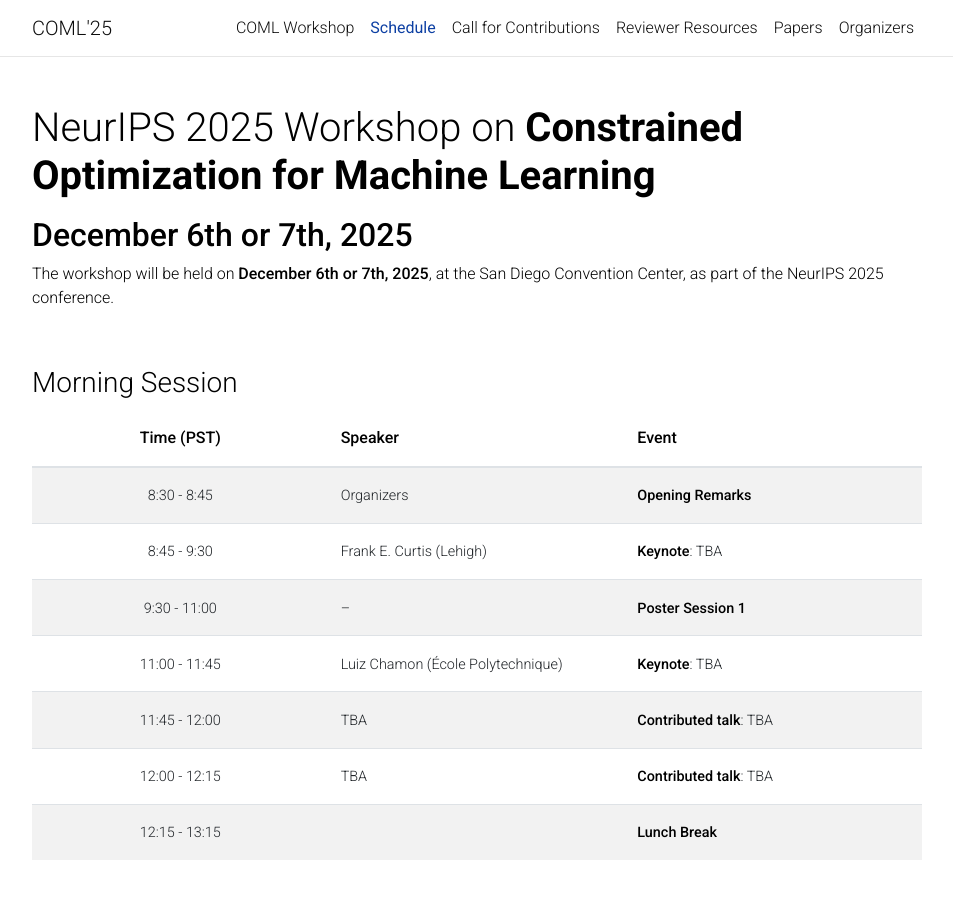
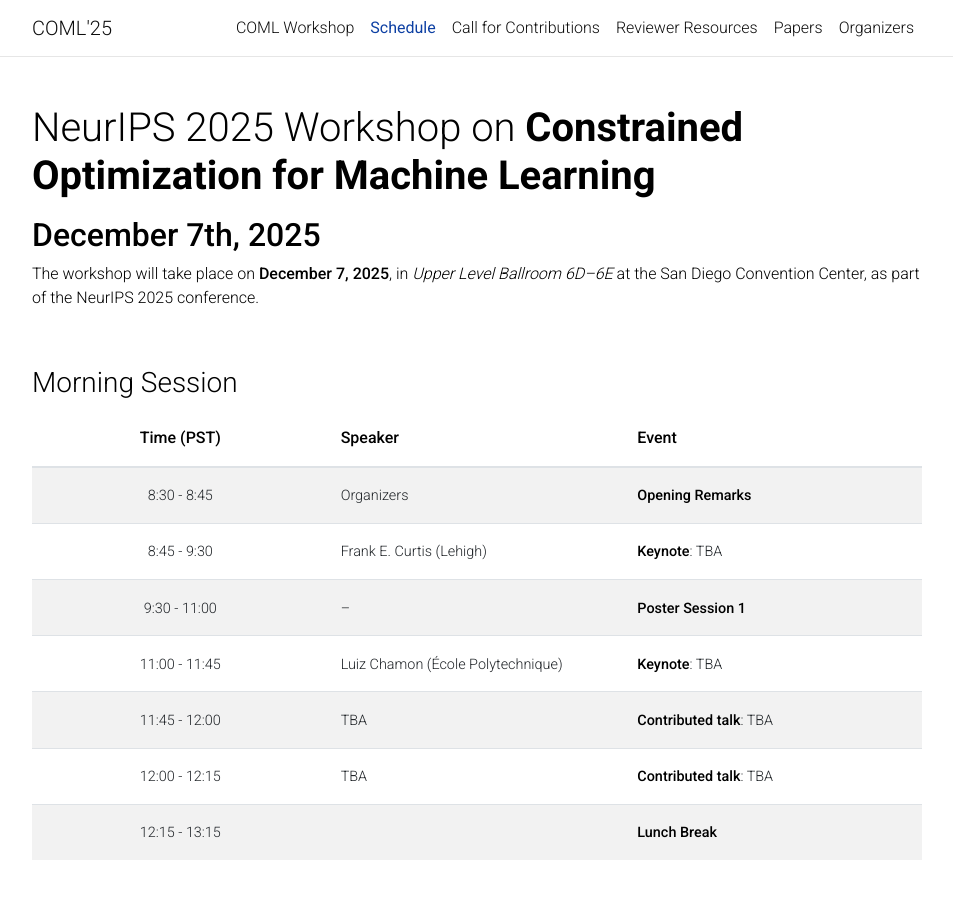
Before and after one commit to constrained-opt-ml/constrained-opt-ml.github.io, a Jekyll site: the page built from _pages/schedule.md, in a window 1280 px wide and 900 px high. Shown: the whole window, without its empty margins (163-1116 px from the left). Built offline with Jekyll 4.4.1, drawn with Linux system fonts in a browser that asks for light colours; comment, search, counter and statistics services are not loaded; a style sheet for code colours, icons or effects is not loaded.

Commit message:
Date and Location for the Workshop

```diff
--- a/_pages/schedule.md
+++ b/_pages/schedule.md
@@ -7,9 +7,9 @@ nav: true
 nav_order: 2
 ---
 
-## **December 6th or 7th, 2025**
+## **December 7th, 2025**
 
-The workshop will be held on **December 6th or 7th, 2025**, at the San Diego Convention Center, as part of the NeurIPS 2025 conference.
+The workshop will take place on **December 7, 2025**, in *Upper Level Ballroom 6D–6E* at the San Diego Convention Center, as part of the NeurIPS 2025 conference.
 
 <!-- Submit questions for our panelists <a href="https://forms.gle/TODO">here</a>. -->
 
```
